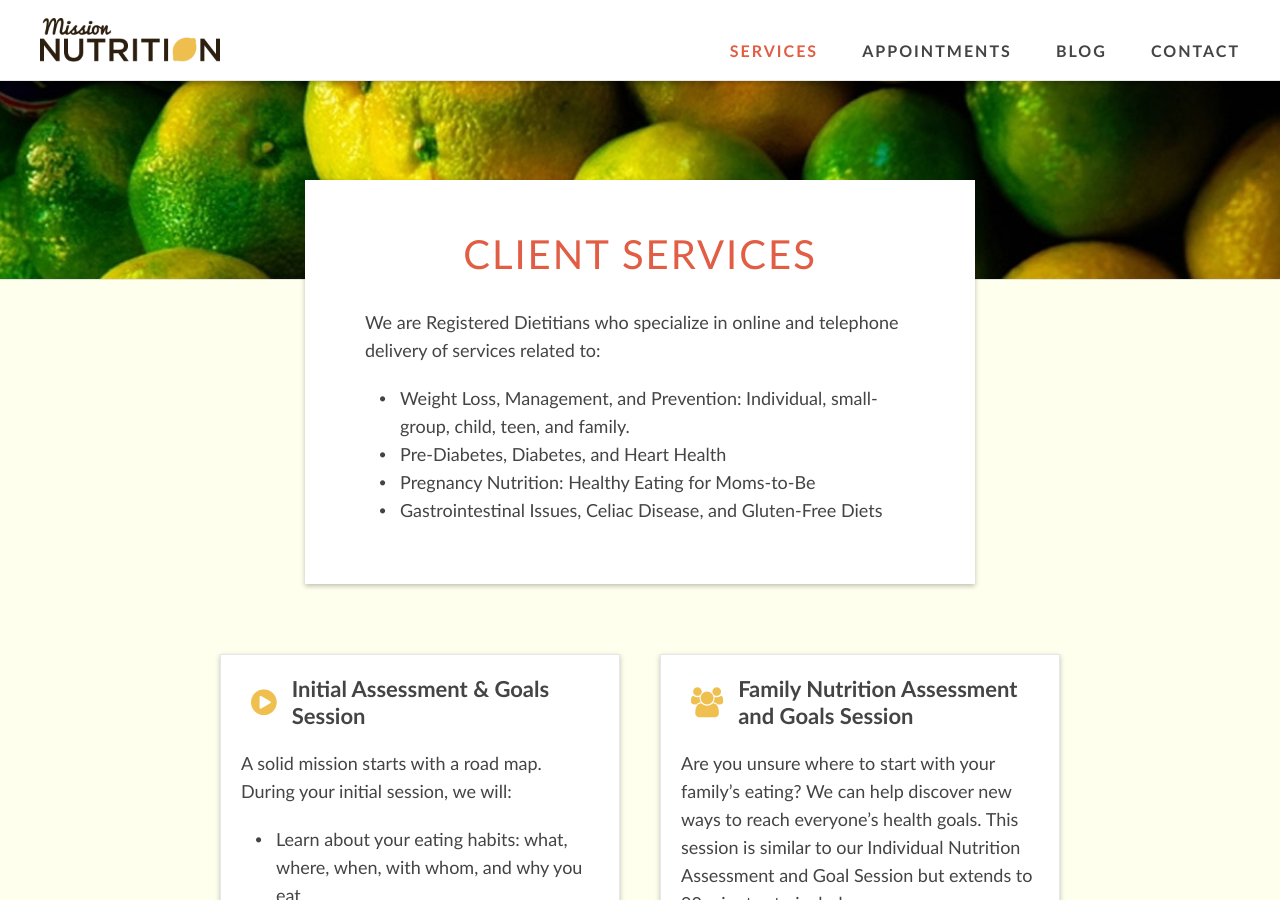
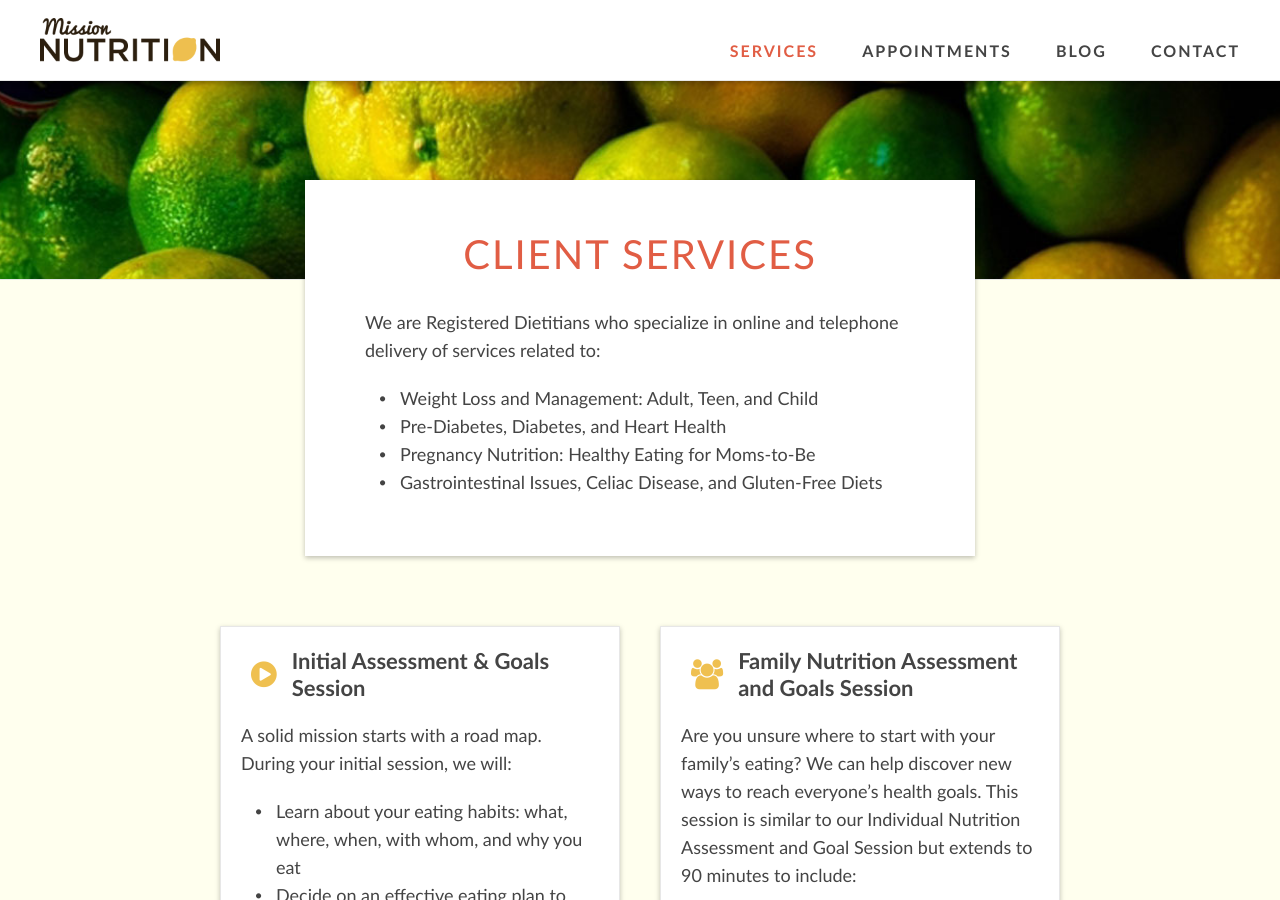
Before and after one commit to davelandry/missionnutrition, a Jekyll site: the page built from _pages/services.md, in a window 1280 px wide and 900 px high. Built offline with Jekyll 4.4.1, drawn with Linux system fonts in a browser that asks for light colours.

Commit message:
Update services.md

```diff
--- a/_pages/services.md
+++ b/_pages/services.md
@@ -7,7 +7,7 @@ layout: services
 
 We are Registered Dietitians who specialize in online and telephone delivery of services related to:
 
-* Weight Loss, Management, and Prevention: Individual, small-group, child, teen, and family.
+* Weight Loss and Management: Adult, Teen, and Child
 * Pre-Diabetes, Diabetes, and Heart Health
 * Pregnancy Nutrition: Healthy Eating for Moms-to-Be
 * Gastrointestinal Issues, Celiac Disease, and Gluten-Free Diets
```
